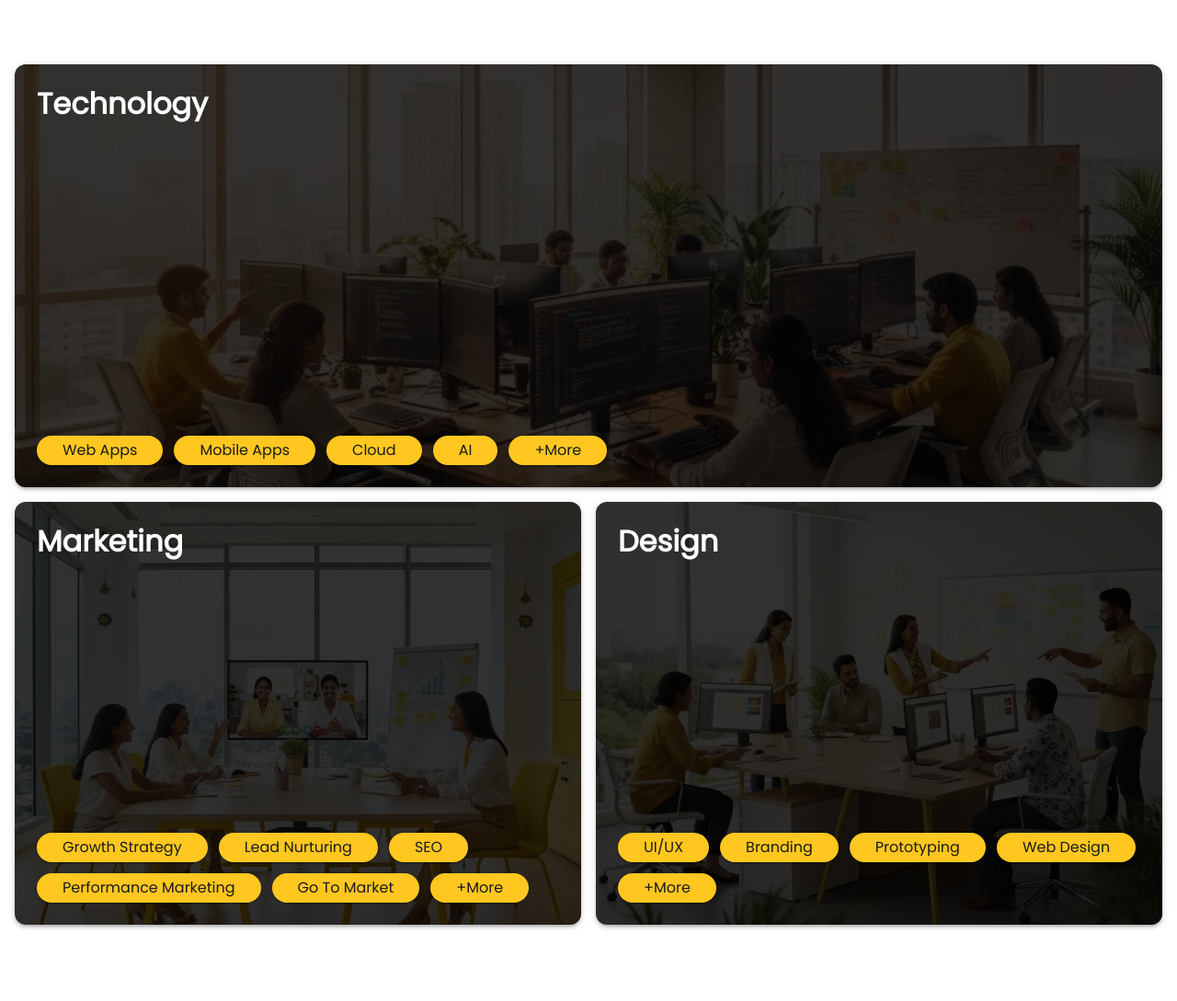
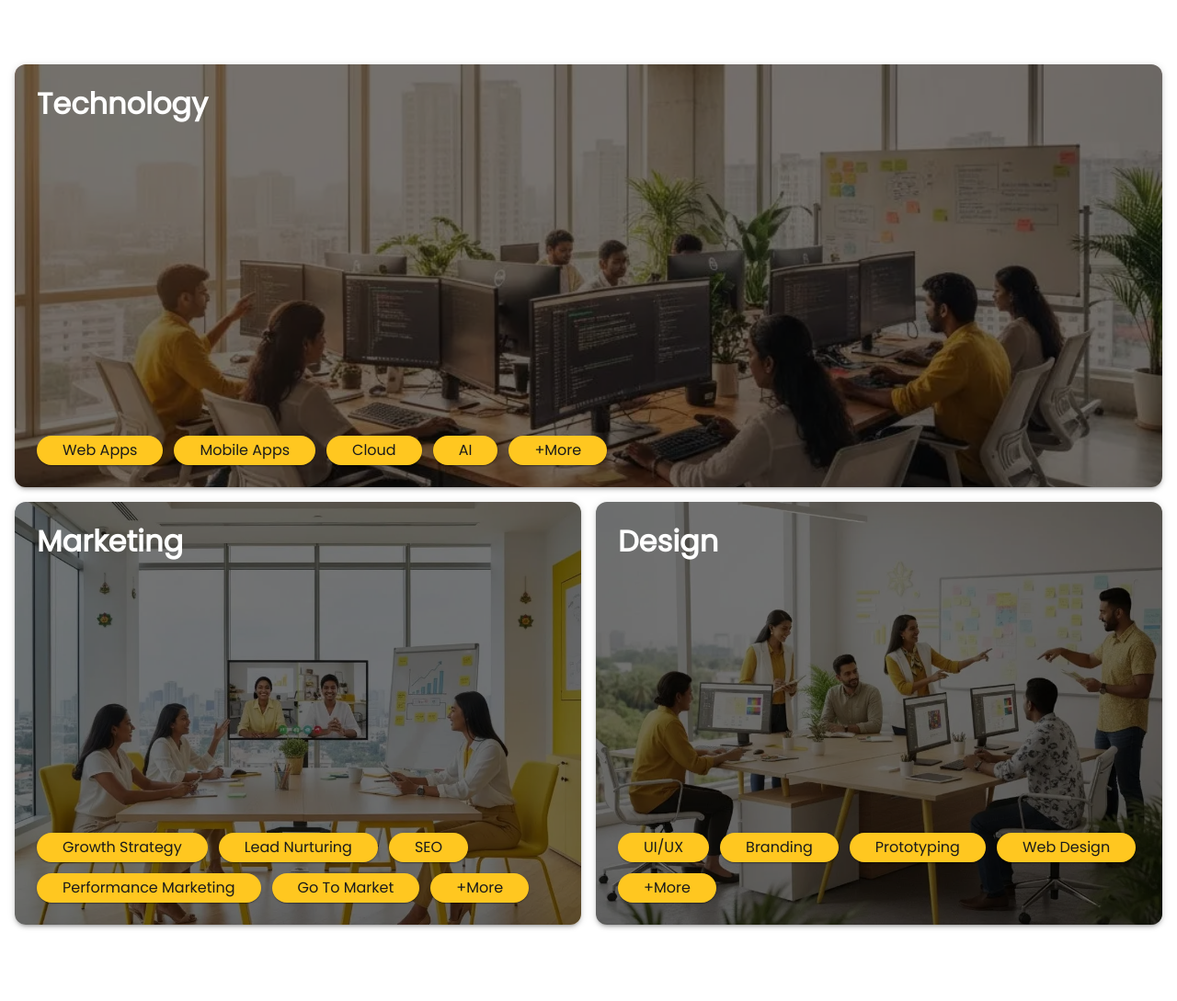
Before and after one commit to VihiThejan/company-web, a Next.js app: page / in a window 1280 px wide. Shown: the part 1468-2557 px from the top of the page at 92% size. Built offline with nearby package versions, Linux system fonts and the light colour scheme; a web font is replaced by a local one; what @mui/material-nextjs would draw is missing.

Commit message:
"Update background gradient in HomePage component"

```diff
--- a/src/components/other/homeUi/ExpertiseCarousel.jsx
+++ b/src/components/other/homeUi/ExpertiseCarousel.jsx
@@ -107,7 +107,7 @@ const ExpertiseCarousel = () => {
                 position: 'absolute',
                 inset: 0,
                 background:
-                  'linear-gradient(180deg, rgba(0, 0, 0, 0.71) 60%, rgba(0, 0, 0, 0.74) 100%)',
+                  'linear-gradient(180deg, rgba(0, 0, 0, 0.6) 60%, rgba(0, 0, 0, 0.6) 100%)',
                 zIndex: 2,
               }}
             />
@@ -143,6 +143,7 @@ const ExpertiseCarousel = () => {
                   fontWeight: 400,
                   fontSize: { xs: '1rem', md: '1.05rem' },
                   lineHeight: 1.5,
+                  color: theme.palette.secondary.light
                 }}
               >
                 {item.desc}
--- a/src/components/other/homeUi/GridCard.jsx
+++ b/src/components/other/homeUi/GridCard.jsx
@@ -61,7 +61,7 @@ const GridCard = ({ title, tags, bgImage }) => (
       sx={{
         position: 'absolute',
         inset: 0,
-        background: 'rgba(0, 0, 0, 0.8)',
+        background: 'rgba(0, 0, 0, 0.54)',
         zIndex: 1,
         pointerEvents: 'none',
       }}
--- a/src/components/ui/HomePage.jsx
+++ b/src/components/ui/HomePage.jsx
@@ -85,7 +85,7 @@ const HomePage = () => {
             position: 'absolute',
             inset: 0,
             background:
-              'linear-gradient(180deg, rgba(0, 0, 0, 0.69) 0%, rgba(0,0,0,0.85) 100%)',
+              'linear-gradient(180deg, rgba(0, 0, 0, 0.26) 0%, rgba(0, 0, 0, 0.37) 100%)',
             zIndex: 2,
           }}
         />
```
